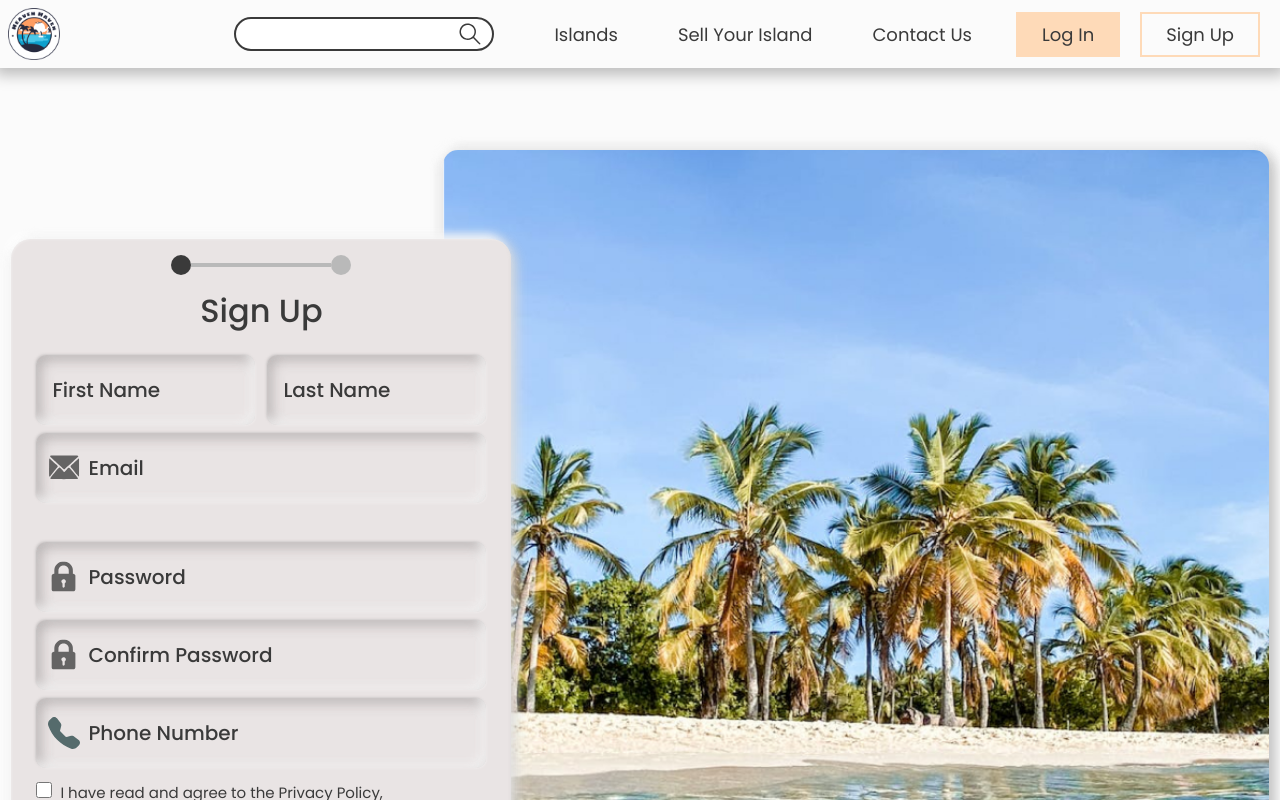
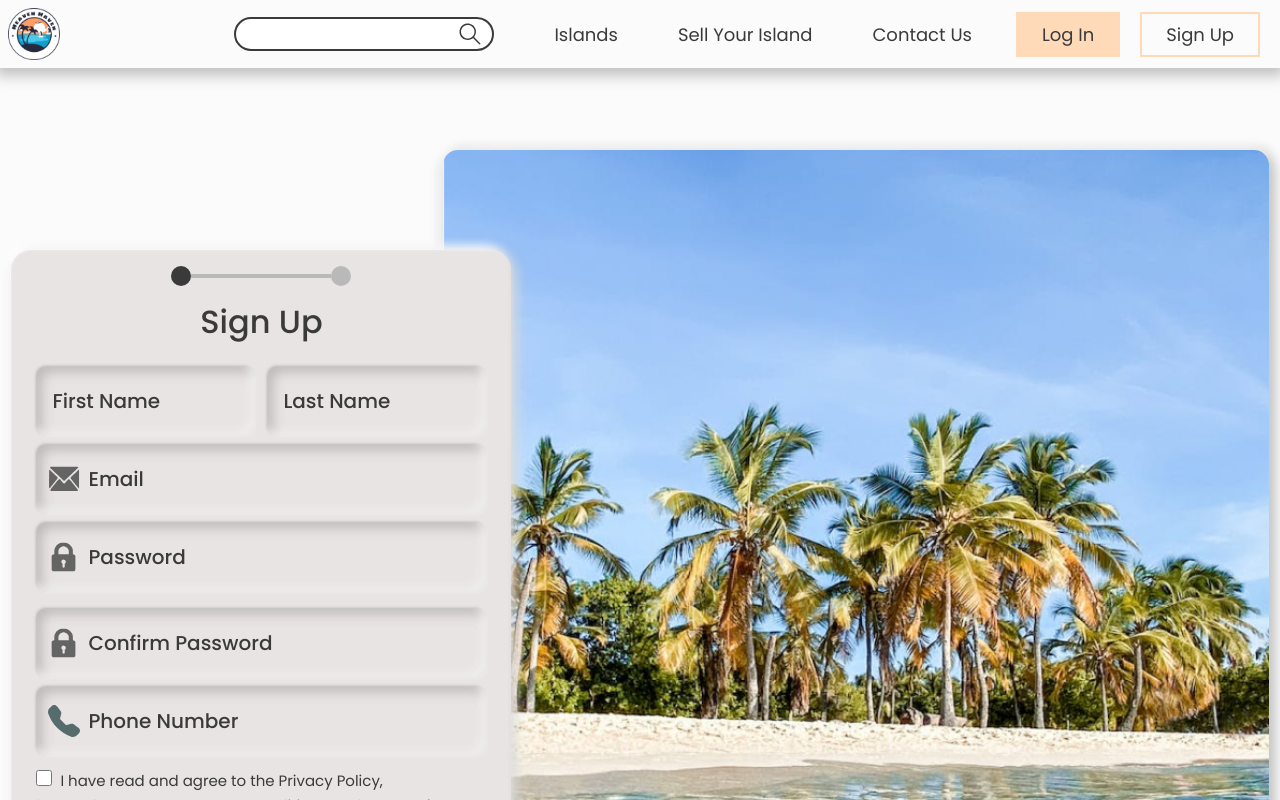
Before and after one commit to ruets/HeavenHaven, a React (Vite) app in the folder frontend/: page /signup in a window 1280 px wide. Shown: the top 800 px of the page. Built offline with nearby package versions, Linux system fonts and the light colour scheme.

Commit message:
Trying to make error messages for the password input

```diff
--- a/frontend/src/components/fields/Input/Input.jsx
+++ b/frontend/src/components/fields/Input/Input.jsx
@@ -12,13 +12,14 @@ function Input(props) {
                     value={props.value}
                     placeholder={props.label}
                     onBlur={props.onBlur ? props.onBlur : null}
+                    required
                 />
             </div>
-            <div className="error">
-                {props.errorMessage && props.errorMessage !== "" ? (
+            {props.errorMessage && props.errorMessage !== "" ? (
+                <div className="error">
                     <p>{props.errorMessage}</p>
+                </div>
                 ) : null}
-            </div>
         </div>
     );
 }
--- a/frontend/src/components/fields/Input/Input.scss
+++ b/frontend/src/components/fields/Input/Input.scss
@@ -39,12 +39,13 @@ div.global-input {
             }
         }
     }
+}
 
-    div.error {
+div.error {
+    width: 90%;
         p {
             margin-top: 8px;
             height: 23px;
             color: red;
         }
     }
-}
--- a/frontend/src/components/forms/Signup/SignupForm.jsx
+++ b/frontend/src/components/forms/Signup/SignupForm.jsx
@@ -22,10 +22,10 @@ export function SignupForm() {
     const [errorMessageNames, setErrorMessageNames] = useState("");
 
     const [email, setEmail] = useState("");
-    const [errorMessageEmail, setErrorMessageEmail] = useState([]);
+    const [errorMessageEmail, setErrorMessageEmail] = useState("");
 
     const [password, setPassword] = useState("");
-    const [errorMessagesPassword, setErrorMessagesPassword] = useState("");
+    const [errorMessagesPassword, setErrorMessagesPassword] = useState([]);
 
     const [confirmedPassword, setConfirmedPassword] = useState("");
 
@@ -61,8 +61,7 @@ export function SignupForm() {
         }
     }, [setErrorMessageNames, firstName, lastName]);
 
-    const validateEmailFieldValue = useCallback(() => {
-        console.log(email);
+    const validateEmail = useCallback(() => {
         const isEmailInputValid =
             /^\w+([\.-]?\w+)*@\w+([\.-]?\w+)*(\.\w{2,3})+$/.test(email);
         if (!isEmailInputValid) {
@@ -74,12 +73,12 @@ export function SignupForm() {
 
     const validatePassword = useCallback(() => {
         let errorArray = [];
-        console.log(password);
+        const containsLowercaseLetter = /^(?=.*[a-z])/;
         if (
             password.length > 8 &&
-            password.search[/a-z/i] > 1 &&
-            password.search[/A-Z/i] > 1 &&
-            password.search[/0-9/] > 1
+            password.search[/a-z/i] > 0 &&
+            password.search[/A-Z/i] > 0 &&
+            password.search[/0-9/] > 0
         ) {
             setErrorMessagesPassword("");
         } else {
@@ -93,7 +92,8 @@ export function SignupForm() {
                 );
             }
 
-            if (password.search[/a-z/i] < 1) {
+            if (containsLowercaseLetter.test(password)) {
+                console.log("fezf");
                 errorArray.push(
                     <p key={1}>
                         Your password must contain at least 1 upper case
@@ -102,7 +102,7 @@ export function SignupForm() {
                 );
             }
 
-            if (password.search[/A-Z/i] < 1) {
+            if (password.search[/A-Z/] === -1) {
                 errorArray.push(
                     <p key={2}>
                         Your password must contain at least 1 lower case
@@ -111,7 +111,7 @@ export function SignupForm() {
                 );
             }
 
-            if (password.search[/0-9/] < 1) {
+            if (password.search[/0-9/] === -1) {
                 errorArray.push(
                     <p key={3}>Your password must contain at least 1 number.</p>
                 );
@@ -195,11 +195,11 @@ export function SignupForm() {
                         icon={EmailLogo}
                         value={email}
                         setInput={setEmail}
-                        onBlur={validateEmailFieldValue}
+                        onBlur={validateEmail}
                         errorMessage={errorMessageEmail}
                     ></Input>
                     <Input
-                        type="password"
+                        type="text"
                         name="password"
                         label="Password"
                         icon={PasswordLogo}
@@ -207,7 +207,7 @@ export function SignupForm() {
                         setInput={setPassword}
                         onBlur={validatePassword}
                     ></Input>
-                    {errorMessagesPassword}
+                    {errorMessagesPassword !== [] ? <div className="error">{errorMessagesPassword}</div> : null}
                     <Input
                         type="password"
                         name="confirm-password"
```
